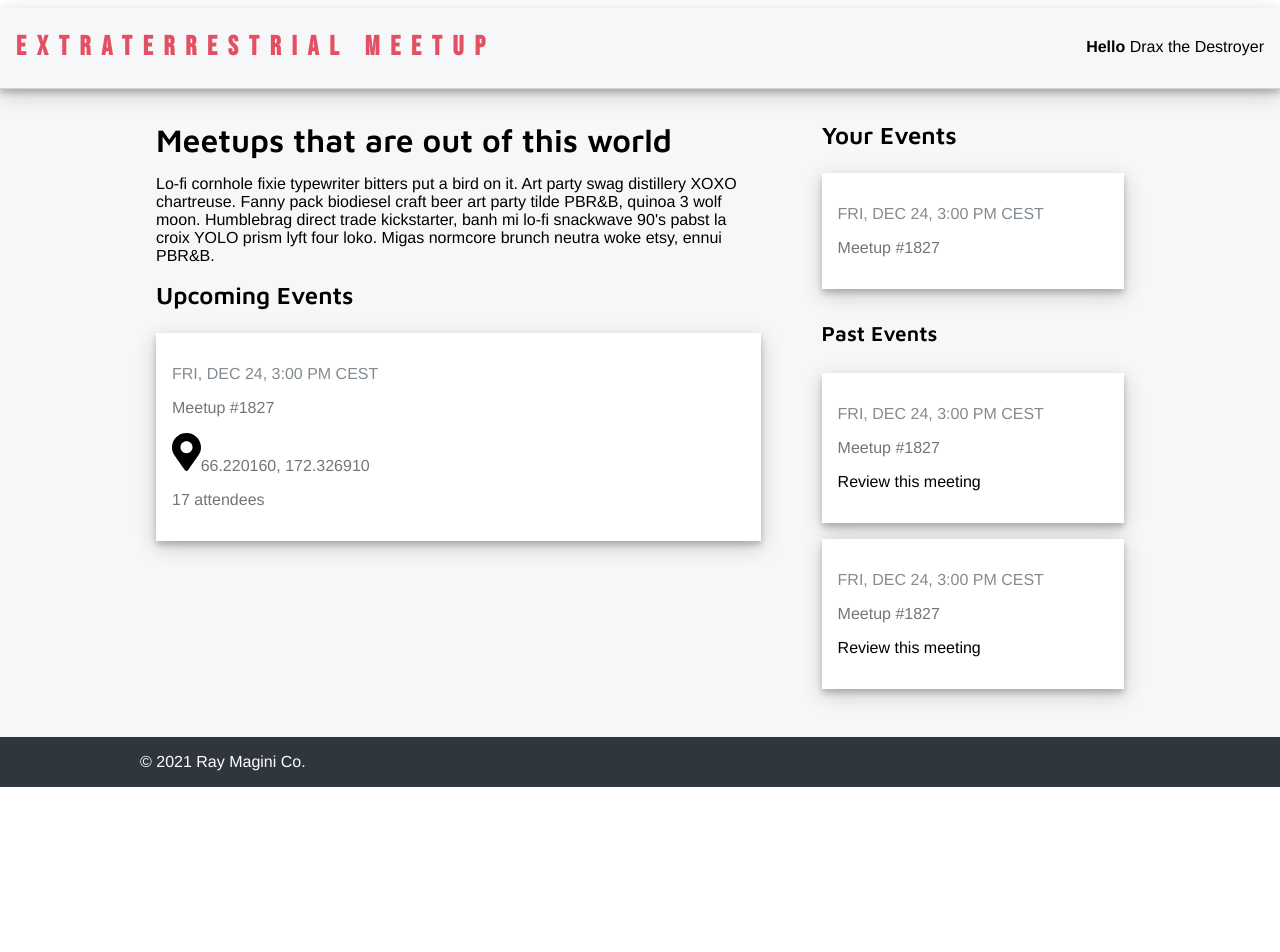
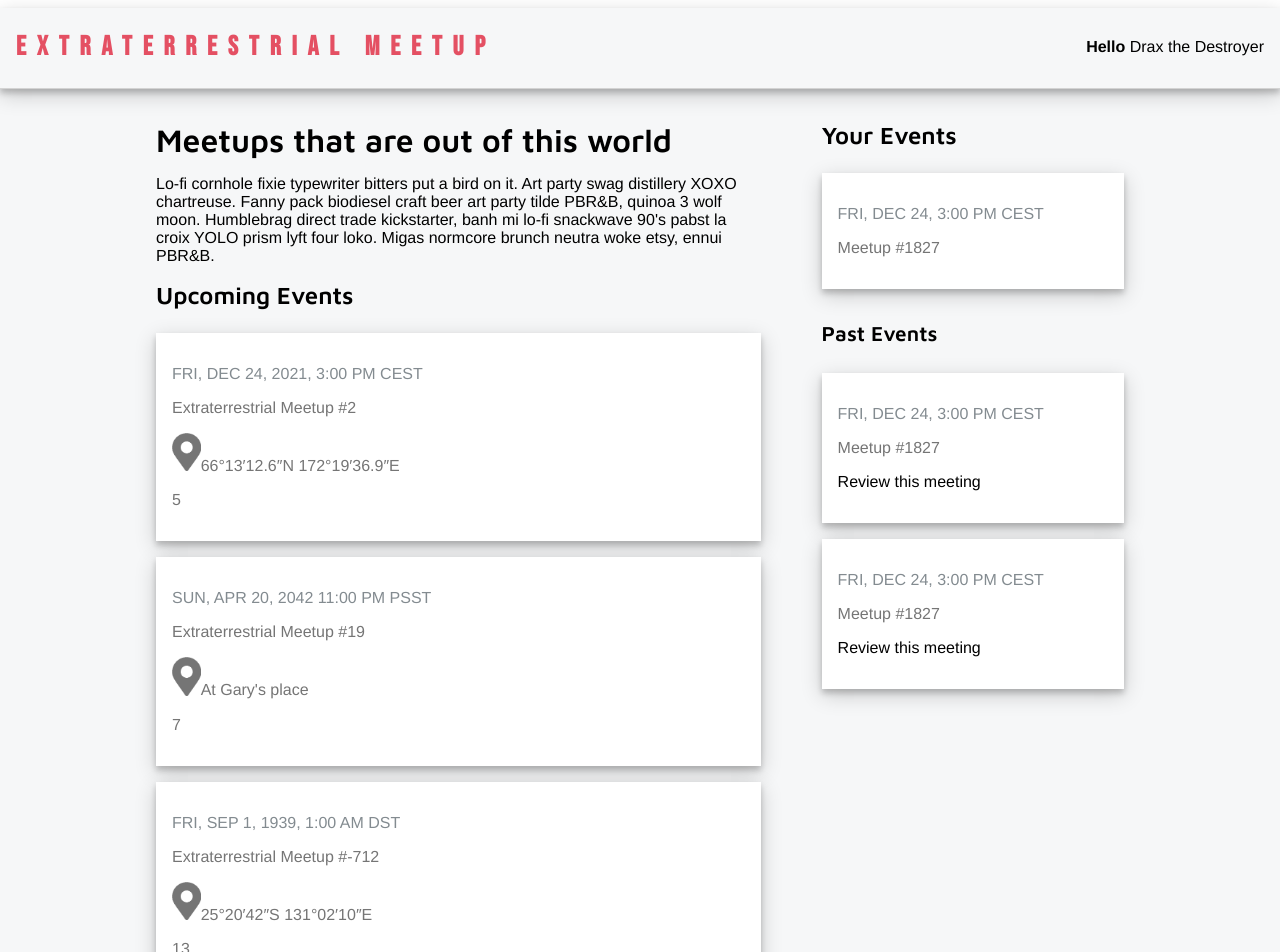
Before and after one commit to Vicachu42/meetup-app-assignment, a Vue app in the folder meetup-app/: page / in a window 1280 px wide. Shown: the top 952 px of the page. Before the commit the page ends 800 px from the top, so only its background shows below. Built offline with nearby package versions, Linux system fonts and the light colour scheme.

Commit message:
Looping through meetups

```diff
--- a/meetup-app/src/App.vue
+++ b/meetup-app/src/App.vue
@@ -1,6 +1,6 @@
 <template>
   <div id="app">
-    <Home />
+    <Home v-bind:meetups="meetups" />
   </div>
 </template>
 
@@ -11,6 +11,47 @@ export default {
   name: "App",
   components: {
     Home,
+  },
+  data() {
+    return {
+      meetups: [
+        {
+          id: 1,
+          time: "FRI, DEC 24, 2021, 3:00 PM CEST",
+          title: "Extraterrestrial Meetup #2",
+          place: "66°13′12.6″N 172°19′36.9″E",
+          attendees: 5,
+        },
+        {
+          id: 2,
+          time: "SUN, APR 20, 2042 11:00 PM PSST",
+          title: "Extraterrestrial Meetup #19",
+          place: "At Gary's place",
+          attendees: 7,
+        },
+        {
+          id: 3,
+          time: "FRI, SEP 1, 1939, 1:00 AM DST",
+          title: "Extraterrestrial Meetup #-712",
+          place: "25°20′42″S 131°02′10″E",
+          attendees: 13,
+        },
+        {
+          id: 4,
+          time: "WED, NOV 23, 2022, 3:00 AM U",
+          title: "Extraterrestrial Meetup #65",
+          place: "Slottsskogen, Göteborg",
+          attendees: 2,
+        },
+        {
+          id: 5,
+          time: "MON, JUNE 10, 1129, 9:00 PM CAST",
+          title: "Extraterrestrial Meetup #-9",
+          place: "45°32′50.8″S 16°49′41.4″W",
+          attendees: 9,
+        },
+      ],
+    };
   },
 };
 </script>
--- a/meetup-app/src/components/UpcomingEvent.vue
+++ b/meetup-app/src/components/UpcomingEvent.vue
@@ -1,24 +1,34 @@
 <template>
-  <section>
-    <h3>Upcoming Events</h3>
-    <article class="card-wrapper">
-      <p class="meeting-time">FRI, DEC 24, 3:00 PM CEST</p>
+  <section class="card-wrapper">
+    <p class="meeting-time">{{ meetup.time }}</p>
+    <p class="meeting-title">{{ meetup.title }}</p>
+    <p class="meeting-place">
+      <img
+        src="../assets/map-marker-alt-solid.gif"
+        alt="map-marker"
+        class="map-marker"
+      />{{ meetup.place }}
+    </p>
+    <p class="meeting-attendees">{{ meetup.attendees }}</p>
+    <!--       <p class="meeting-time">FRI, DEC 24, 3:00 PM CEST</p>
       <p class="meeting-title">Meetup #1827</p>
       <p class="meeting-place">
         <img
-          src="../assets/map-marker-alt-solid.svg"
+          src="../assets/map-marker-alt-solid.gif"
           alt="map-marker"
           class="map-marker"
         />66.220160, 172.326910
       </p>
-      <p class="meeting-attendees">17 attendees</p>
-    </article>
+      <p class="meeting-attendees">17 attendees</p> -->
   </section>
 </template>
 
 <script>
 export default {
   name: "UpcomingEvent",
+  props: {
+    meetup: Object,
+  },
 };
 </script>
 
--- a/meetup-app/src/views/Home.vue
+++ b/meetup-app/src/views/Home.vue
@@ -2,7 +2,7 @@
   <section class="wrapper">
     <Header />
     <article class="body-content">
-      <MainContainer />
+      <MainContainer v-bind:meetups="meetups" />
       <SideContainer />
     </article>
     <Footer />
@@ -22,6 +22,9 @@ export default {
     MainContainer,
     SideContainer,
     Footer,
+  },
+  props: {
+    meetups: Array,
   },
 };
 </script>
--- a/meetup-app/src/views/MainContainer.vue
+++ b/meetup-app/src/views/MainContainer.vue
@@ -8,7 +8,12 @@
       mi lo-fi snackwave 90's pabst la croix YOLO prism lyft four loko. Migas
       normcore brunch neutra woke etsy, ennui PBR&B.
     </p>
-    <UpcomingEvent />
+    <h3>Upcoming Events</h3>
+    <UpcomingEvent
+      v-for="(meetup, index) in meetups"
+      :key="index"
+      :meetup="meetup"
+    />
   </section>
 </template>
 
@@ -20,6 +25,9 @@ export default {
   components: {
     UpcomingEvent,
   },
+  props: {
+    meetups: Array,
+  },
 };
 </script>
 
```
Also changed, not shown: meetup-app/src/assets/map-marker-alt-solid.gif (added).
